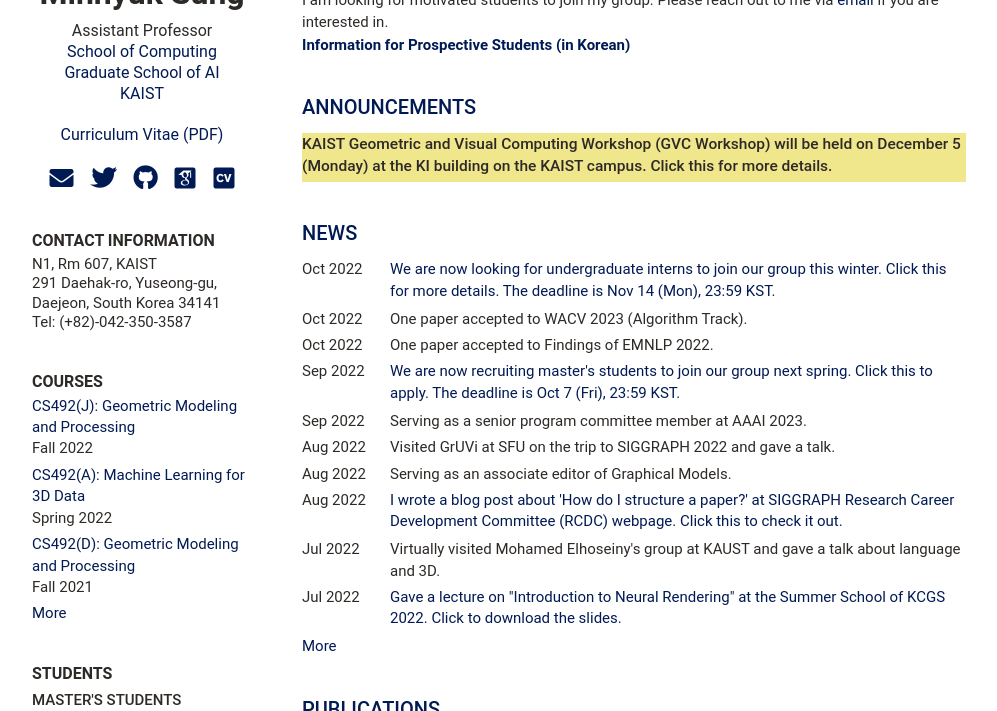
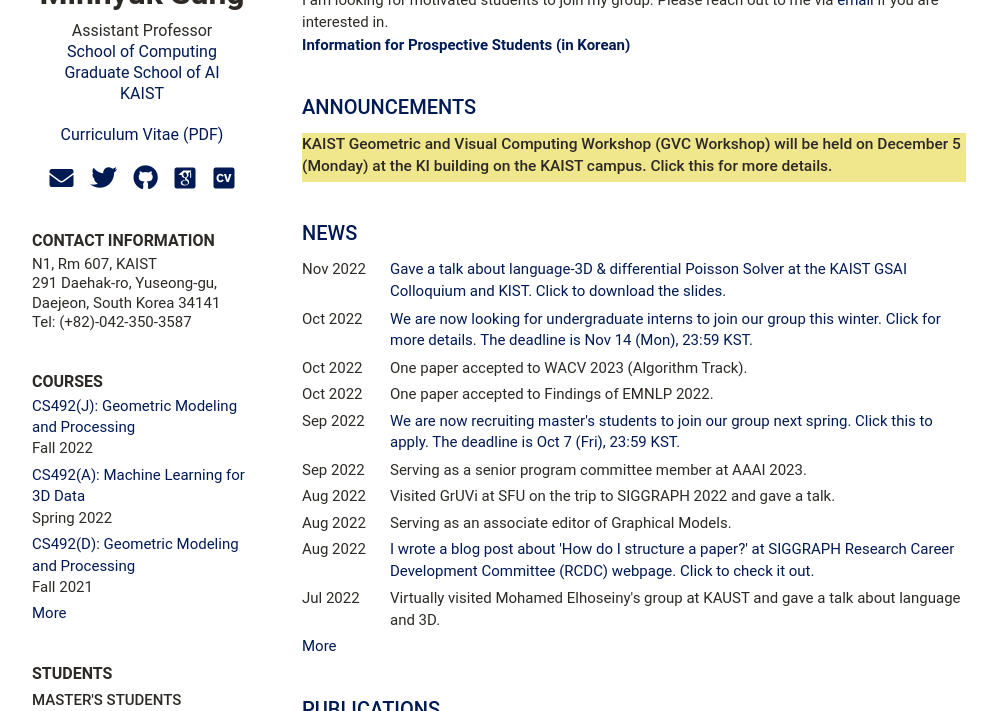
Before and after one commit to mhsung/mhsung.github.io, a Jekyll site: the page built from index.html, in a window 1280 px wide and 900 px high, scrolled down 259 px, cut to the strip 0-711 px from the top of the window. Shown: the whole strip, without its empty margins (126-1123 px from the left). Built offline with Jekyll 4.4.1, drawn with Linux system fonts in a browser that asks for light colours; some web fonts are replaced.

Commit message:
Updated.

```diff
--- a/_data/news.yml
+++ b/_data/news.yml
@@ -1,5 +1,8 @@
 news:
-    - title: "We are now looking for undergraduate interns to join our group this winter. Click this for more details. The deadline is Nov 14 (Mon), 23:59 KST."
+    - title: "Gave a talk about language-3D & differential Poisson Solver at the KAIST GSAI Colloquium and KIST. Click to download the slides."
+      time: Nov 2022
+      link: https://kaistackr-my.sharepoint.com/:b:/g/personal/mhsung_kaist_ac_kr/Eat0kepdoURCqF18vbgc3wEBuOF6skhtg-LxlS_woOsp-w?e=wJyRCa
+    - title: "We are now looking for undergraduate interns to join our group this winter. Click for more details. The deadline is Nov 14 (Mon), 23:59 KST."
       time: Oct 2022
       link: lab/internship-winter-2022
     - title: "One paper accepted to WACV 2023 (Algorithm Track)."
@@ -15,7 +18,7 @@
       time: Aug 2022
     - title: "Serving as an associate editor of Graphical Models."
       time: Aug 2022
-    - title: "I wrote a blog post about 'How do I structure a paper?' at SIGGRAPH Research Career Development Committee (RCDC) webpage. Click this to check it out."
+    - title: "I wrote a blog post about 'How do I structure a paper?' at SIGGRAPH Research Career Development Committee (RCDC) webpage. Click to check it out."
       time: Aug 2022
       link: https://research.siggraph.org/blog/guides/how-do-i-structure-a-paper/
     - title: "Virtually visited Mohamed Elhoseiny's group at KAUST and gave a talk about language and 3D."
```
